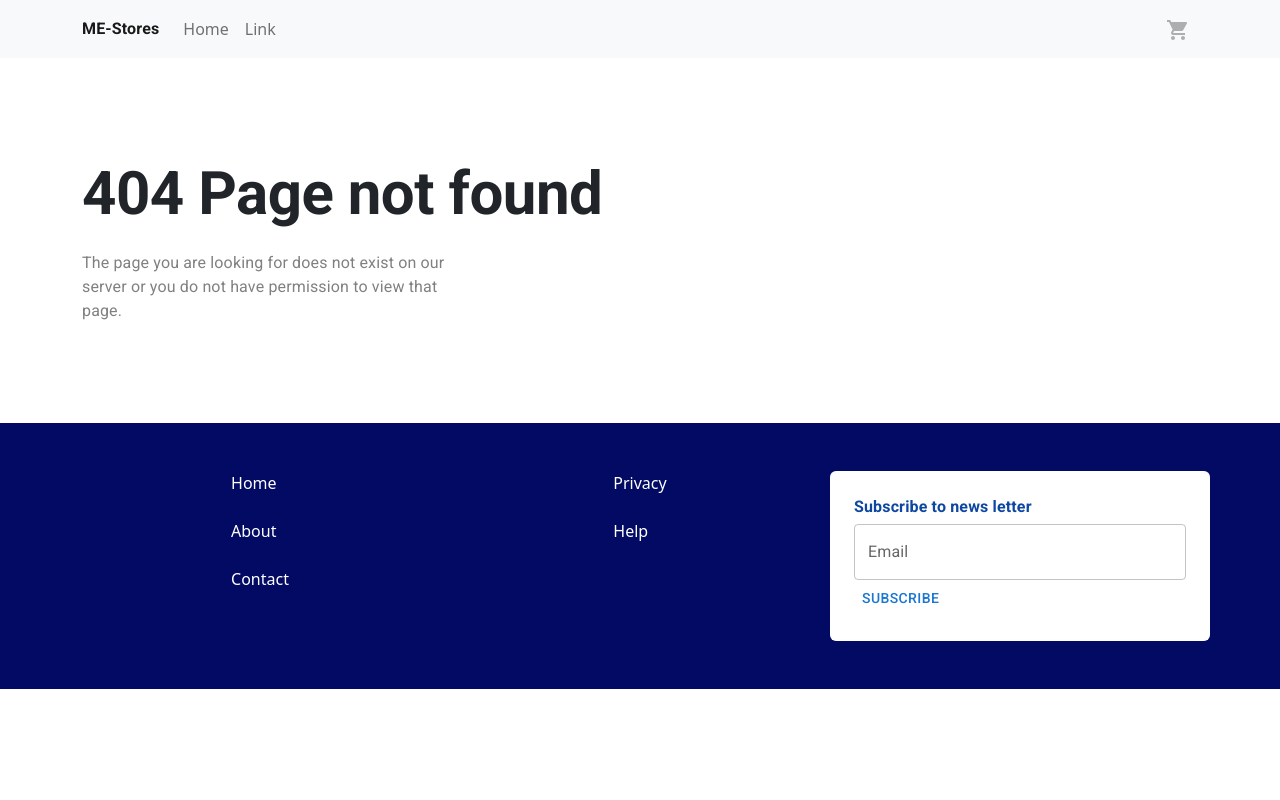
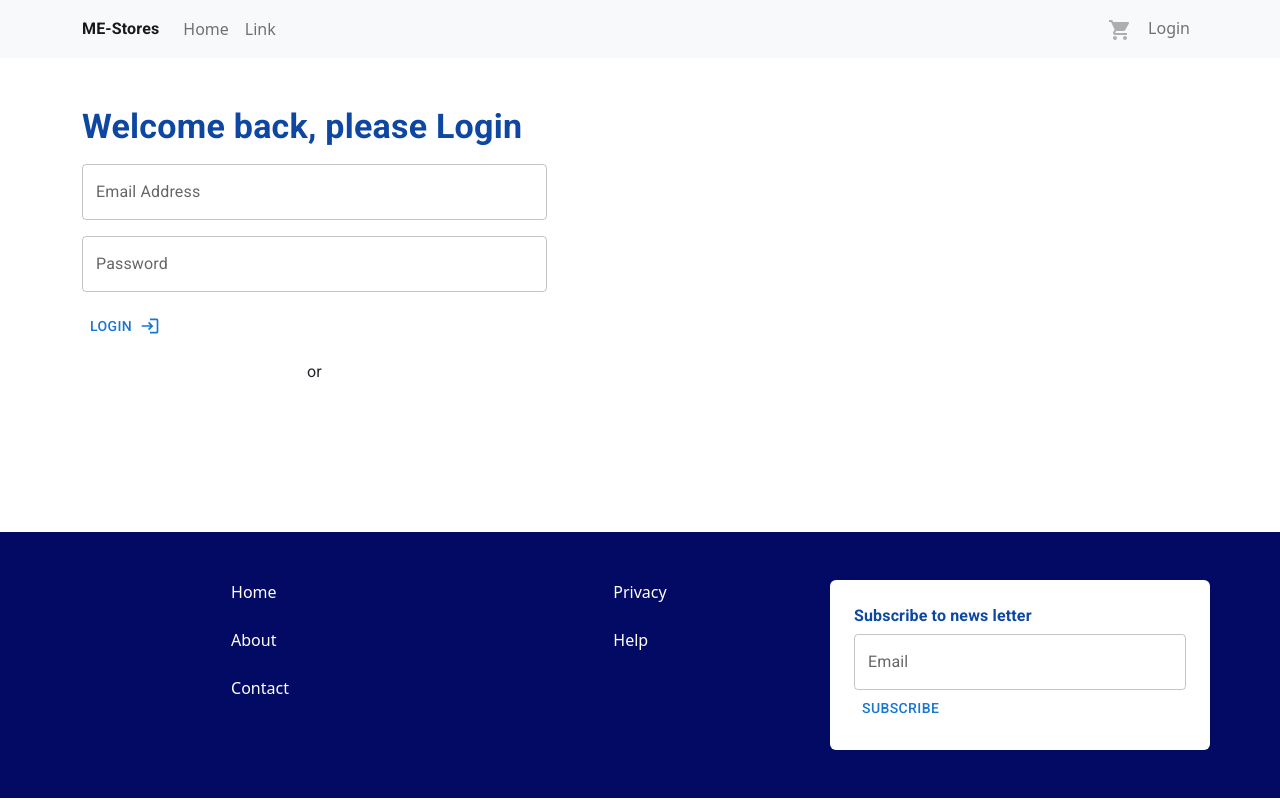
Before and after one commit to MightyEagle96/mestores-fe, a React (Create React App) app: page /login in a window 1280 px wide. Built offline with nearby package versions, Linux system fonts and the light colour scheme.

Commit message:
made changes

```diff
--- a/src/App.js
+++ b/src/App.js
@@ -10,11 +10,13 @@ import MainRoutes from "./routes";
 import { CartContext, UserContext } from "./context/CartContext";
 import React, { useState } from "react";
 import Footer from "./components/Footer";
+import { GoogleOAuthProvider } from "@react-oauth/google";
 
 function App() {
   const [cart, setCart] = useState([]);
   const [user, setUser] = useState(null);
   return (
+    <GoogleOAuthProvider clientId={process.env.REACT_APP_GOOGLE_CLIENT}>
       <UserContext.Provider value={{ user, setUser }}>
         <CartContext.Provider value={{ cart, setCart }}>
           <MyNavbar />
@@ -22,6 +24,7 @@ function App() {
           <Footer />
         </CartContext.Provider>
       </UserContext.Provider>
+    </GoogleOAuthProvider>
   );
 }
 
--- /dev/null
+++ b/src/components/GoogleLogin.jsx
@@ -0,0 +1,28 @@
+import React from "react";
+import { GoogleLogin } from "@react-oauth/google";
+
+import { httpService } from "../httpService";
+
+export default function GoogleLoginComponent() {
+  const handleGoogleLogin = async (token) => {
+    const { data } = await httpService.post(`mestore/googleAccount`, { token });
+
+    if (data) {
+      localStorage.setItem(
+        process.env.REACT_APP_PROJECT_USER,
+        JSON.stringify(data)
+      );
+      window.location.assign("/");
+    }
+  };
+  return (
+    <GoogleLogin
+      onSuccess={(credentialResponse) => {
+        handleGoogleLogin(credentialResponse.credential);
+      }}
+      onError={(e) => {
+        console.log(e);
+      }}
+    />
+  );
+}
--- a/src/components/NavBar.jsx
+++ b/src/components/NavBar.jsx
@@ -7,6 +7,7 @@ import { ShoppingCart } from "@mui/icons-material";
 import { CartContext, UserContext } from "../context/CartContext";
 import { useContext, useEffect } from "react";
 import { httpService, loggedInUser } from "../httpService";
+import { googleLogout } from "@react-oauth/google";
 
 function MyNavbar() {
   const { cart, setCart } = useContext(CartContext);
@@ -54,9 +55,19 @@ function MyNavbar() {
                 {/* <NavDropdown.Item href="#action/3.1">
                   <Avatar src={user.picture} />
                 </NavDropdown.Item> */}
-                <NavDropdown.Item href="#action/3.1">Logout</NavDropdown.Item>
+                <NavDropdown.Item
+                  onClick={() => {
+                    googleLogout();
+                    localStorage.removeItem(process.env.REACT_APP_PROJECT_USER);
+                    window.location.reload();
+                  }}
+                >
+                  Logout
+                </NavDropdown.Item>
               </NavDropdown>
-            ) : null}
+            ) : (
+              <Nav.Link href="/login">Login</Nav.Link>
+            )}
           </Nav>
         </Navbar.Collapse>
       </Container>
--- /dev/null
+++ b/src/pages/public/LoginPage.jsx
@@ -0,0 +1,41 @@
+import { Login } from "@mui/icons-material";
+import { LoadingButton } from "@mui/lab";
+import { TextField, Typography } from "@mui/material";
+import React, { useState } from "react";
+import GoogleLogin from "../../components/GoogleLogin";
+
+export default function LoginPage() {
+  const [loading, setLoading] = useState(false);
+  return (
+    <div className="mt-5 container">
+      <div className="col-lg-5">
+        <Typography variant="h4" color="#0d47a1" fontWeight={700}>
+          Welcome back, please Login
+        </Typography>
+
+        <div className="mt-3">
+          <TextField fullWidth label="Email Address" />
+        </div>
+        <div className="mt-3">
+          <TextField fullWidth label="Password" type="password" />
+        </div>
+        <div className="mt-3">
+          <LoadingButton
+            loading={loading}
+            loadingPosition="end"
+            endIcon={<Login />}
+          >
+            <span>login</span>
+          </LoadingButton>
+        </div>
+
+        <div className="mt-3 mb-2 text-center">
+          <Typography>or</Typography>
+        </div>
+        <div>
+          <GoogleLogin />
+        </div>
+      </div>
+    </div>
+  );
+}
--- a/src/pages/public/MyCart.jsx
+++ b/src/pages/public/MyCart.jsx
@@ -71,7 +71,6 @@ export default function MyCart() {
   };
 
   return (
-    <GoogleOAuthProvider clientId="1038881009037-lmfer8u0ogoqlh4floj5gt5iv88deh6e.apps.googleusercontent.com">
     <div className="mt-5">
       <div className="container">
         <Typography variant="h6" fontWeight={900} color="grey">
@@ -103,9 +102,7 @@ export default function MyCart() {
                   {loggedInUser && loggedInUser.isGuest ? (
                     <GoogleLogin
                       onSuccess={(credentialResponse) => {
-                          const data = jwt_decode(
-                            credentialResponse.credential
-                          );
+                        const data = jwt_decode(credentialResponse.credential);
 
                         const update = {
                           email: data.email,
@@ -135,6 +132,5 @@ export default function MyCart() {
         </div>
       </div>
     </div>
-    </GoogleOAuthProvider>
   );
 }
--- a/src/routes/index.js
+++ b/src/routes/index.js
@@ -5,12 +5,14 @@ import NotFound from "../pages/NotFound";
 import ViewProduct from "../pages/public/ViewProduct";
 import MyCart from "../pages/public/MyCart";
 import ConfirmOrder from "../pages/public/ConfirmOrder";
+import LoginPage from "../pages/public/LoginPage";
 
 const routes = [
   { path: "/", component: HomePage },
   { path: "/products/:slug", component: ViewProduct },
   { path: "/mycart", component: MyCart },
   { path: "/paymentsuccessful/:cartId", component: ConfirmOrder },
+  { path: "/login", component: LoginPage },
   { path: "*", component: NotFound },
 ];
 
```
Also changed, not shown: 2 other files (tests, documents, lock files or other folders). Lines whose indentation alone changed are shown as unchanged.
